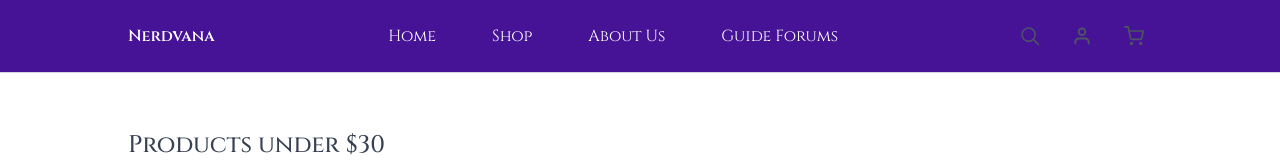
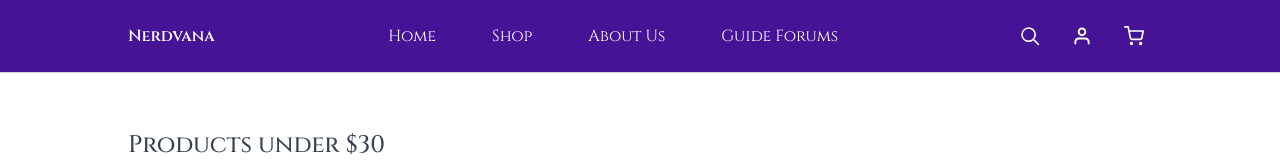
Before and after one commit to DJVelz/Nerdvana, a Next.js app: page / in a window 1280 px wide. Shown: the top 160 px of the page. Built offline with nearby package versions, Linux system fonts and the light colour scheme.

Commit message:
Turned icons white again

```diff
--- a/components/Navbar.jsx
+++ b/components/Navbar.jsx
@@ -38,13 +38,13 @@ const Navbar = () => {
       </div>
 
       <ul className="hidden md:flex items-center gap-4">
-        <button className="p-2 rounded-md transition-colors duration-200 hover:bg-light_purple flex items-center justify-center hover:text-white">
+        <button className="filter invert brightness-0 p-2 rounded-md transition-colors duration-200 hover:bg-light_purple flex items-center justify-center hover:text-white">
           <Image src={assets.search_icon} alt="search icon" className="w-5 h-5" />
         </button>
-        <button className="p-2 rounded-md transition-colors duration-200 hover:bg-light_purple flex items-center justify-center hover:text-white">
+        <button className="filter invert brightness-0 p-2 rounded-md transition-colors duration-200 hover:bg-light_purple flex items-center justify-center hover:text-white">
           <Image src={assets.user_icon} alt="user icon" className="w-5 h-5" />
         </button>
-        <button onClick={() => router.push('/cart')} className="p-2 rounded-md transition-colors duration-200 hover:bg-light_purple flex items-center justify-center hover:text-white">
+        <button onClick={() => router.push('/cart')} className="filter invert brightness-0 p-2 rounded-md transition-colors duration-200 hover:bg-light_purple flex items-center justify-center hover:text-white">
           <Image src={assets.cart_icon} alt="cart icon" className="w-5 h-5" />
         </button>
       </ul>
```
